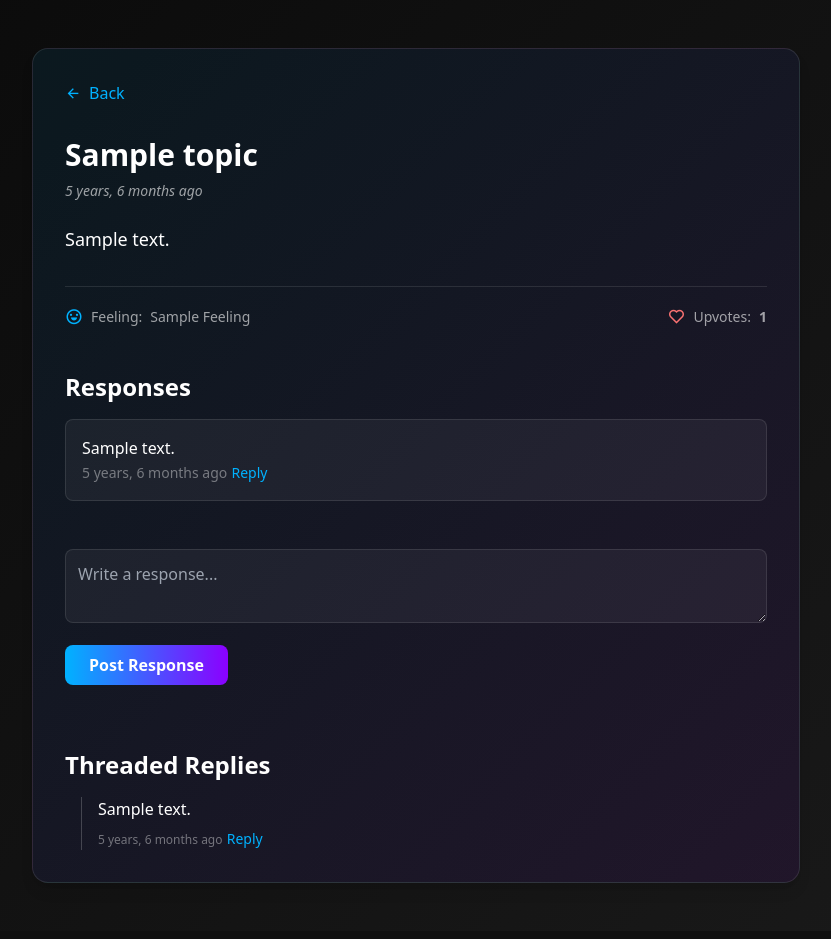
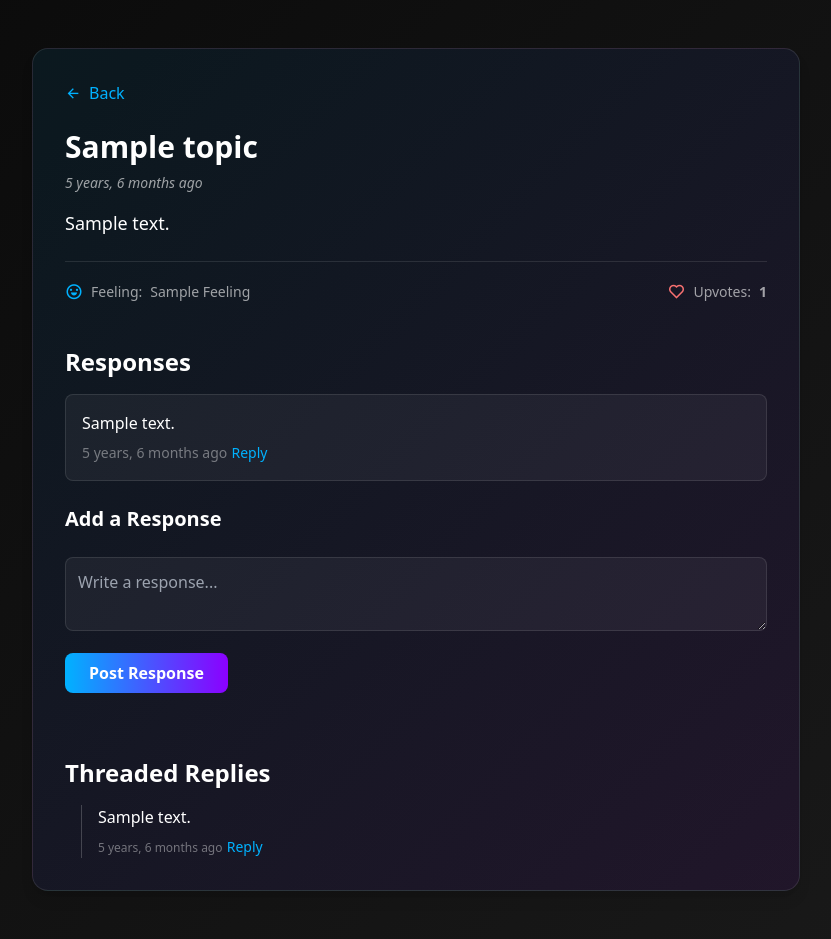
Before and after one commit to LennoxBoyd/LowkeyWall, a Django app: template LowkeyWall/templates/confession_detail.html in a window 1280 px wide. Shown: the whole page, without its empty margins (224-1055 px from the left). Before the commit the page ends 883 px from the top, so only its background shows below. Run offline with Django 5.2, Linux system fonts and the light colour scheme; tables that the repository leaves empty hold one stand-in row (values such as "Sample post"); the template is opened without the code that fills it: values that come from a table or form of the project are taken from there, most other values are stand-ins (such as "Sample title", 1, 10 or a date in 2020); data that the repository does not hold is empty; some libraries are stand-ins or nearby versions.

Commit message:
Update confession_detail.html

```diff
--- a/LowkeyWall/templates/confession_detail.html
+++ b/LowkeyWall/templates/confession_detail.html
@@ -2,43 +2,45 @@
 <!DOCTYPE html>
 <html lang="en">
 <head>
-  <meta charset="UTF-8">
+  <meta charset="UTF-8" />
   <title>{{ confession.topic }} - Confession</title>
   <link rel="icon" href="{% static 'images/favicon.png' %}" type="image/png" />
-  <link href="https://cdnjs.cloudflare.com/ajax/libs/remixicon/4.6.0/remixicon.min.css" rel="stylesheet">
+  <link href="https://cdnjs.cloudflare.com/ajax/libs/remixicon/4.6.0/remixicon.min.css" rel="stylesheet" />
   <script src="https://cdn.tailwindcss.com"></script>
   <script>
     tailwind.config = {
       theme: {
         extend: {
           colors: { primary: '#00B2FF', secondary: '#8B00FF' },
-          borderRadius: { 'button': '8px' }
+          borderRadius: { 'button': '8px' },
         }
       }
     }
   </script>
   <style>
-    body { background: linear-gradient(135deg, #0a0a0a, #1a1a1a); }
-    .card-gradient { background: linear-gradient(135deg, rgba(0,178,255,0.08), rgba(139,0,255,0.08)); }
+    body {
+      background: linear-gradient(135deg, #0a0a0a, #1a1a1a);
+    }
+    .card-gradient {
+      background: linear-gradient(135deg, rgba(0,178,255,0.08), rgba(139,0,255,0.08));
+    }
   </style>
 </head>
 
 <body class="text-white min-h-screen px-4 py-12">
 <div class="max-w-3xl mx-auto card-gradient p-8 rounded-2xl shadow-lg border border-white/10">
 
-  <!-- Back -->
+  <!-- Back link -->
   <div class="mb-6">
-    <a href="{% url 'index' %}" class="inline-flex items-center text-primary hover:underline mb-2">
+    <a href="{% url 'index' %}" class="inline-flex items-center text-primary hover:underline">
       <i class="ri-arrow-left-line mr-2"></i> Back
     </a>
   </div>
 
   <!-- Confession -->
-  <div class="mb-6">
-    <h1 class="text-3xl font-bold mb-2">{{ confession.topic }}</h1>
-    <p class="text-white/60 text-sm italic">{{ confession.created_at|timesince }} ago</p>
-  </div>
-  <p class="text-lg leading-relaxed mb-8">{{ confession.message }}</p>
+  <h1 class="text-3xl font-bold mb-2">{{ confession.topic }}</h1>
+  <p class="text-white/60 text-sm italic mb-4">{{ confession.created_at|timesince }} ago</p>
+  <p class="text-lg mb-6">{{ confession.message }}</p>
 
   <!-- Meta -->
   <div class="flex items-center justify-between text-sm text-white/60 border-t border-white/10 pt-4 mb-10">
@@ -61,11 +63,11 @@
         <p>{{ comment.text }}</p>
         <span class="text-sm text-white/40">{{ comment.created_at|timesince }} ago</span>
 
-        <!-- Reply toggle for Comment -->
-        <a href="#" class="reply-toggle text-primary hover:underline text-sm">Reply</a>
+        <!-- Reply toggle for comment -->
+        <a href="#" class="reply-toggle text-primary hover:underline text-sm mt-2 inline-block">Reply</a>
         <div class="reply-form-container hidden mt-2">
           <form method="POST" class="reply-form"
-            data-reply-url="{% url 'post_reply_comment' confession.id comment.id %}">
+            data-reply-url="{% url 'post_reply_to_comment' confession.id comment.id %}">
             {% csrf_token %}
             <textarea name="message" rows="2" placeholder="Write your reply..."
               class="w-full p-2 rounded bg-black/30 text-white"></textarea>
@@ -75,7 +77,7 @@
           </form>
         </div>
 
-        <!-- Nested Replies for this Comment -->
+        <!-- Replies under comment -->
         {% for reply in comment.replies.all %}
           {% include 'reply_item.html' with reply=reply %}
         {% endfor %}
@@ -86,8 +88,9 @@
     <p class="text-white/40 italic mb-4">No responses yet. Be the first to respond.</p>
   {% endif %}
 
-  <!-- Top-level Comment Form -->
-  <form method="POST" class="space-y-4 mt-8">
+  <!-- Add new comment -->
+  <h3 class="text-xl font-semibold mb-2">Add a Response</h3>
+  <form method="POST" class="space-y-4">
     {% csrf_token %}
     {{ comment_form.text }}
     <button type="submit" class="px-6 py-2 bg-gradient-to-r from-primary to-secondary rounded-button text-white font-semibold hover:opacity-90">
@@ -95,7 +98,7 @@
     </button>
   </form>
 
-  <!-- ✅ Replies (Thread) -->
+  <!-- ✅ Standalone replies thread (if any) -->
   {% if replies %}
     <div class="mt-16">
       <h2 class="text-2xl font-bold mb-4">Threaded Replies</h2>
@@ -135,8 +138,7 @@ document.addEventListener('DOMContentLoaded', () => {
       if (data.success) {
         form.closest('.reply-form-container').classList.add('hidden');
         form.reset();
-        const container = form.closest('div');
-        container.insertAdjacentHTML('beforeend', data.html);
+        form.closest('div').insertAdjacentHTML('beforeend', data.html);
       } else {
         alert('Error posting reply.');
       }
```
